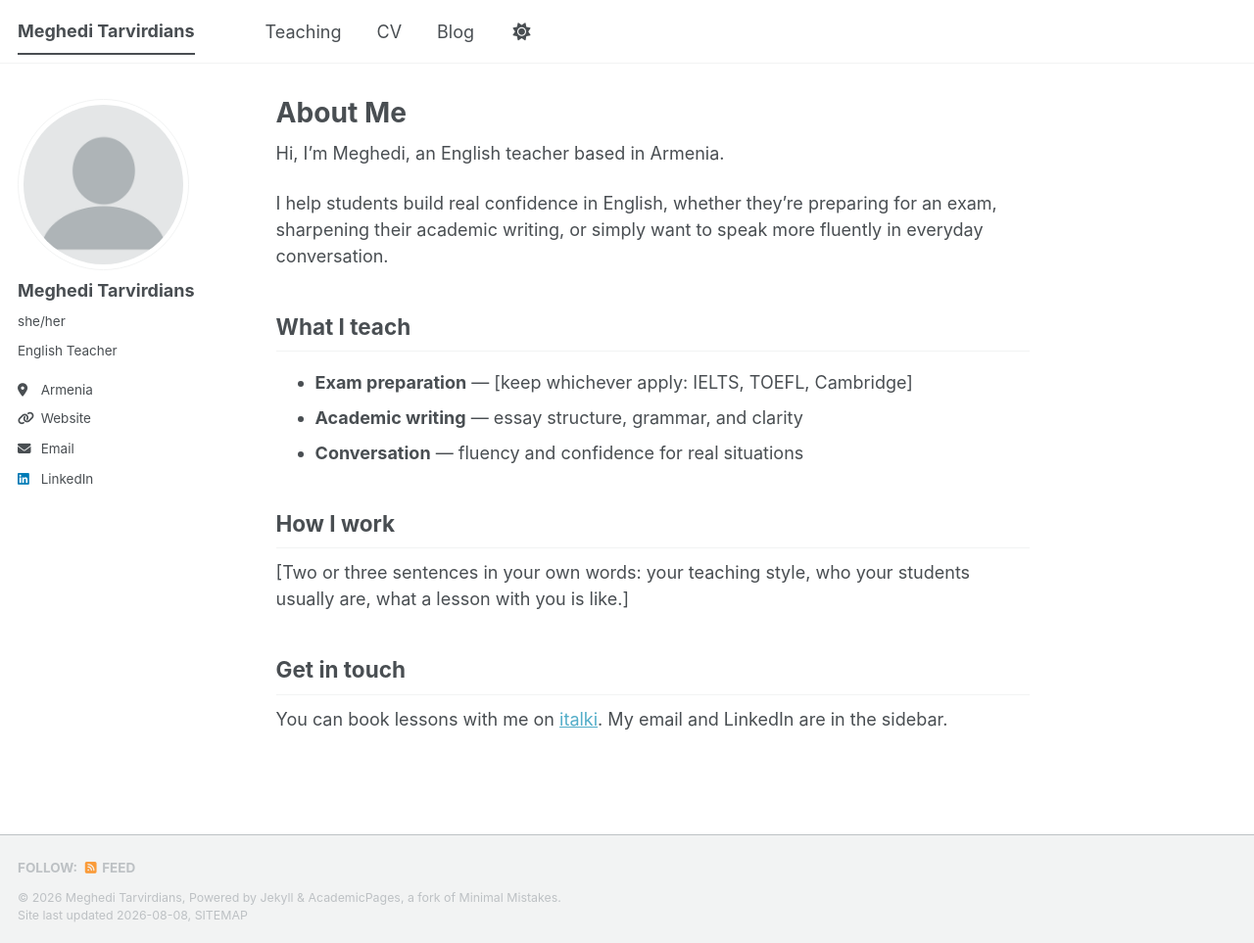
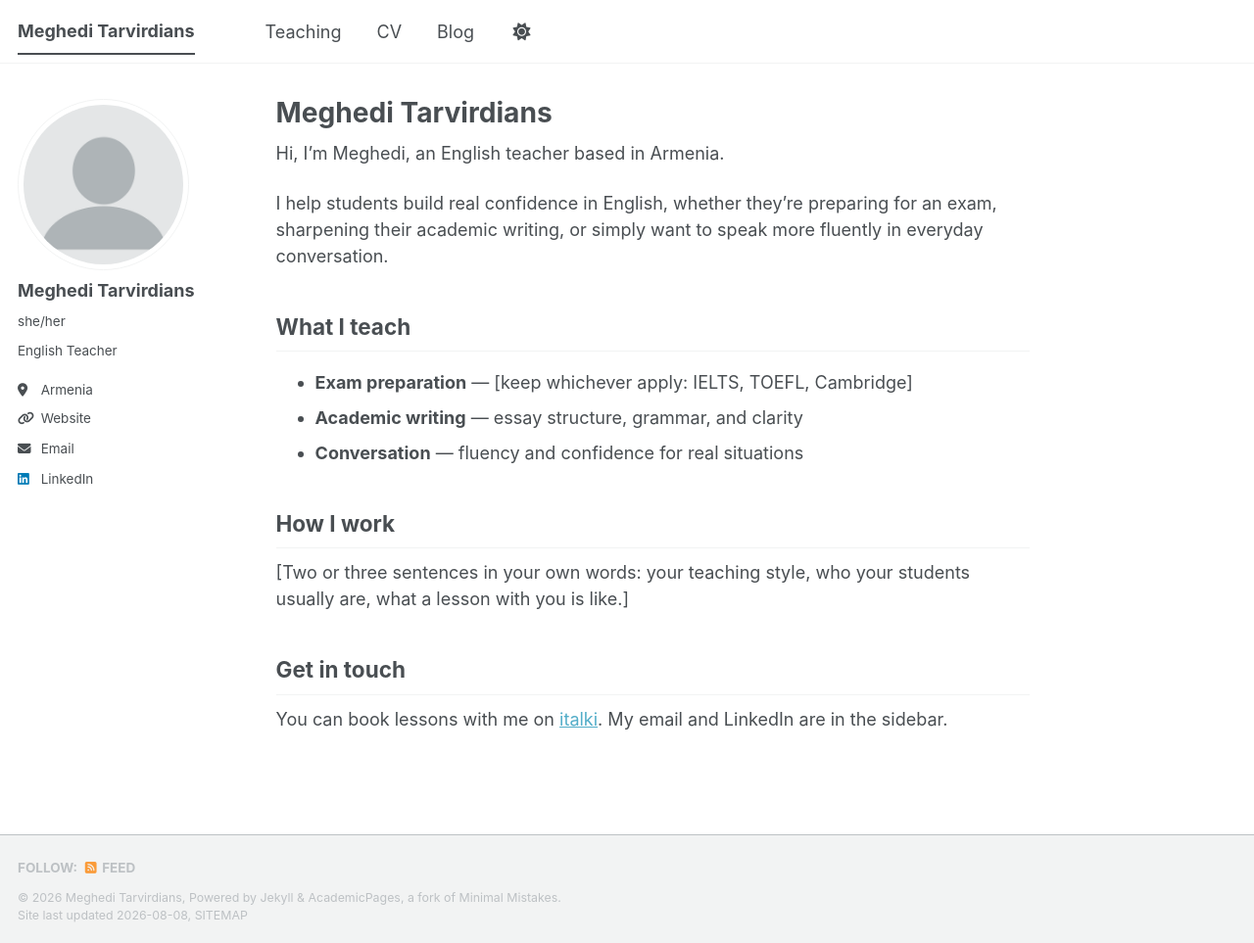
Before and after one commit to MeghediT/MeghediT.github.io, a Jekyll site: the page built from _pages/about.md, in a window 1280 px wide and 963 px high. Shown: the whole window at 98% size. Built offline with Jekyll 4.4.1, drawn with Linux system fonts in a browser that asks for light colours; a style sheet for code colours, icons or effects is not loaded.

Commit message:
Change title to 'Meghedi Tarvirdians'
Updated title and description for the about page.

```diff
--- a/_pages/about.md
+++ b/_pages/about.md
@@ -1,9 +1,9 @@
 ---
 permalink: /
-title: "About Me"
+title: "Meghedi Tarvirdians"
+description: "English teacher in Armenia. Exam prep, academic writing, and conversation practice."
 author_profile: true
 ---
-
 Hi, I'm Meghedi, an English teacher based in Armenia.
 
 I help students build real confidence in English, whether they're preparing for an exam, sharpening their academic writing, or simply want to speak more fluently in everyday conversation.
```
